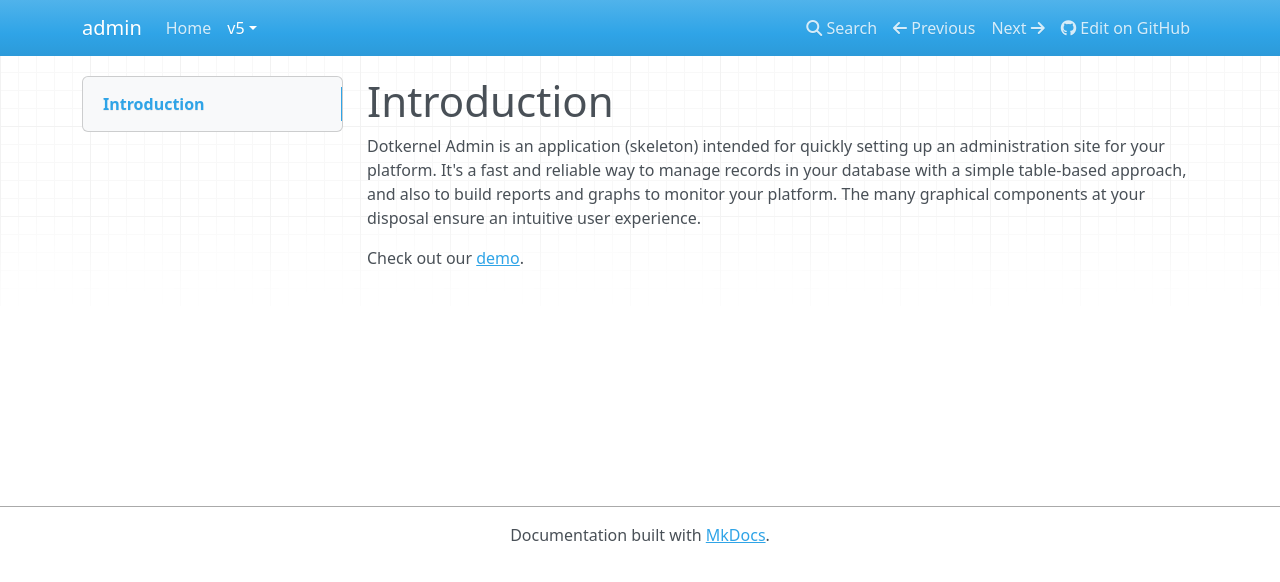
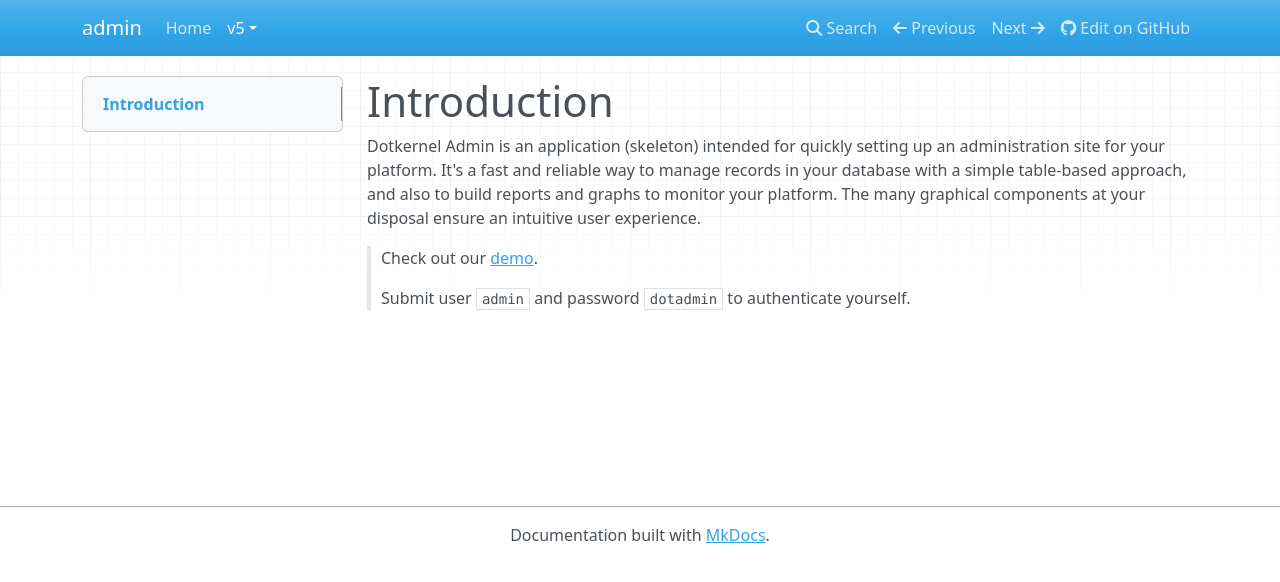
Before and after one commit to dotkernel/admin-documentation, an MkDocs documentation site: the page built from docs/book/v5/introduction/introduction.md, in a window 1280 px wide. Shown: the top 582 px of the page. Built offline with MkDocs 1.6.1, drawn with Linux system fonts in a browser that asks for light colours; nearby versions of some CDN libraries.

Commit message:
updated intro
Signed-off-by: bidi <bidi@apidemia.com>

```diff
--- a/docs/book/v5/introduction/introduction.md
+++ b/docs/book/v5/introduction/introduction.md
@@ -4,4 +4,6 @@ Dotkernel Admin is an application (skeleton) intended for quickly setting up an
 It's a fast and reliable way to manage records in your database with a simple table-based approach, and also to build reports and graphs to monitor your platform.
 The many graphical components at your disposal ensure an intuitive user experience.
 
-Check out our [demo](https://v5.dotkernel.net/).
+> Check out our [demo](https://admin5.dotkernel.net/).
+>
+> Submit user `admin` and password `dotadmin` to authenticate yourself.
```
